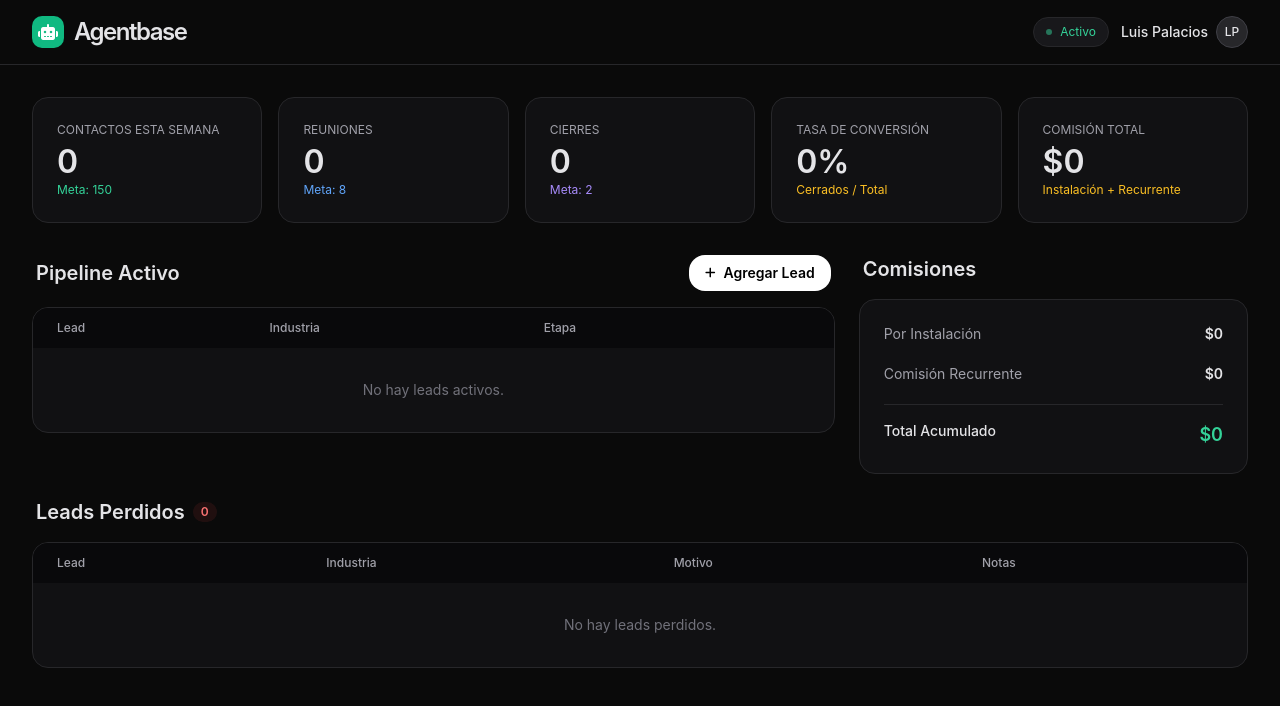
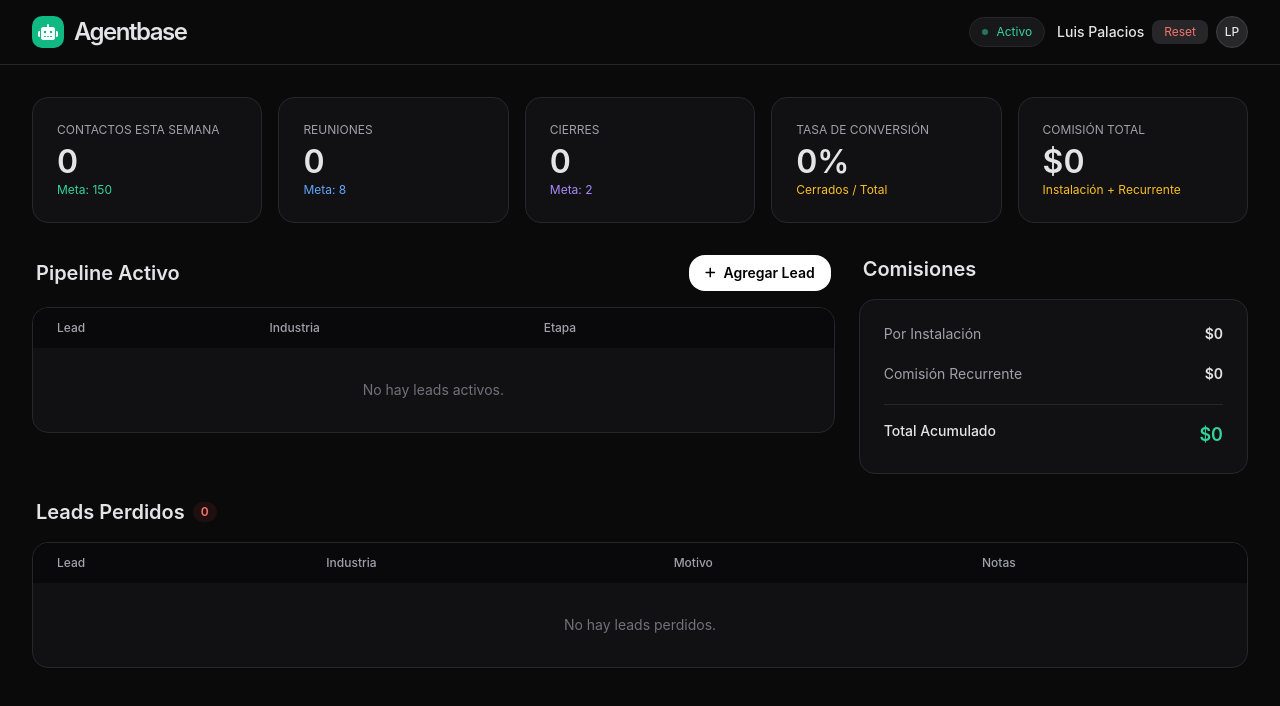
Before and after one commit to lbpalacios/dashboard, a plain HTML site: page index.html in a window 1280 px wide. Drawn offline with nearby package versions, Linux system fonts and the light colour scheme.

Commit message:
Add reset data button

```diff
--- a/index.html
+++ b/index.html
@@ -32,6 +32,7 @@
                 </div>
                 <div class="flex items-center gap-x-2">
                     <div class="text-sm font-medium">Luis Palacios</div>
+                    <button onclick="resetData()" class="text-xs px-3 py-1 bg-zinc-800 hover:bg-red-500/20 text-red-400 rounded-lg">Reset</button>
                     <div class="w-8 h-8 bg-zinc-800 rounded-full flex items-center justify-center text-xs font-medium border border-zinc-700">LP</div>
                 </div>
             </div>
@@ -382,6 +383,13 @@
             updateAll();
         }
 
+        function resetData() {
+            if (confirm("¿Seguro que quieres borrar todos los datos?")) {
+                localStorage.removeItem("agentbase_leads");
+                leads = [];
+                updateAll();
+            }
+        }
         window.onload = init;
     </script>
 </body>
```
